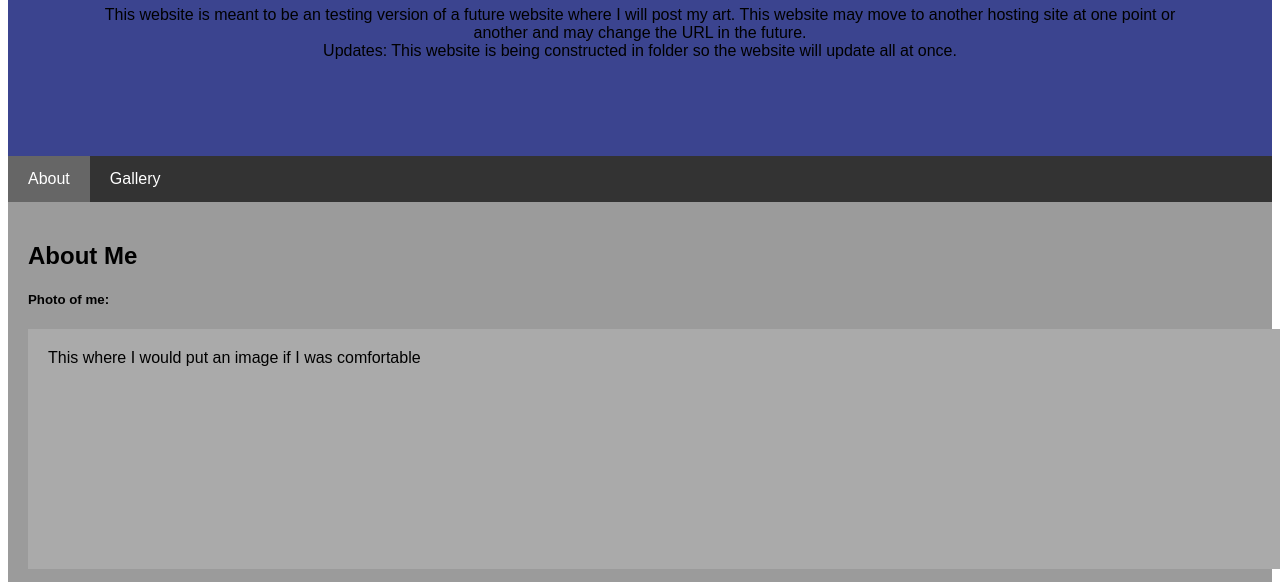
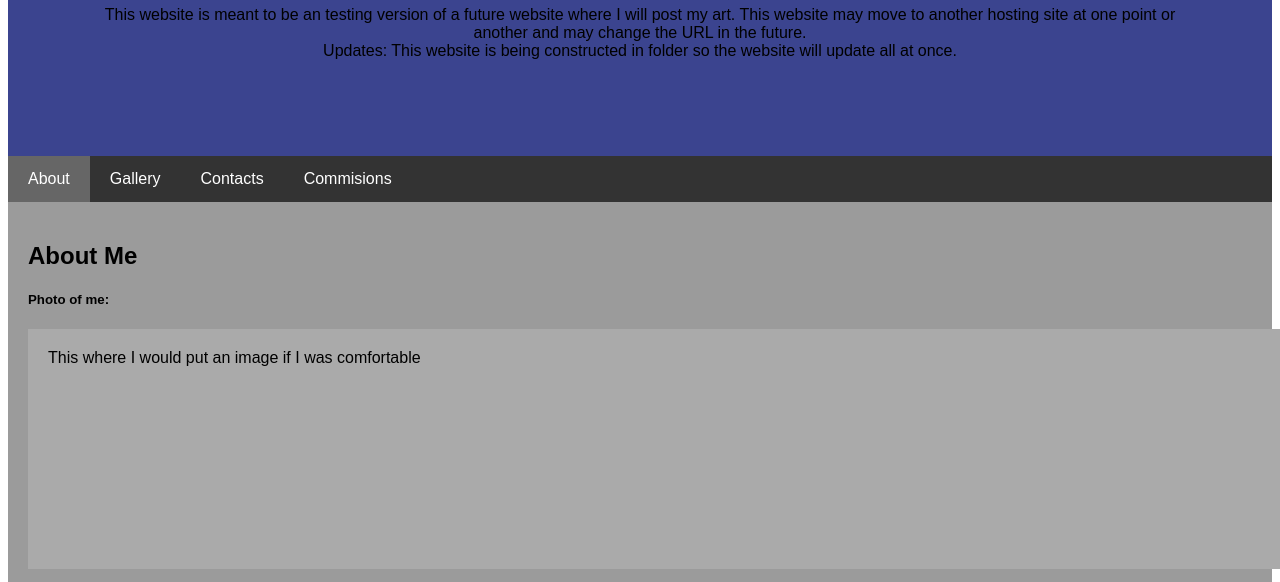
Before and after one commit to SatansPotato/SatansPotato.github.io, a plain HTML site: page index.html in a window 1280 px wide. Shown: the part 181-763 px from the top of the page. Drawn offline with Linux system fonts and the light colour scheme.

Commit message:
Update index.html

```diff
--- a/index.html
+++ b/index.html
@@ -103,6 +103,8 @@ body {
 					<div class="navbar">
 						<a href="https://satanspotato.github.io" class="active">About</a>
 						<a href="https://satanspotato.github.io/gallery.html">Gallery</a>
+						<a href="https://satanspotato.github.io/contacts.html">Contacts</a>
+						<a href="https://satanspotato.github.io/commisions.html">Commisions</a>
 					</div>
 					<div class="row">
 						<div class="side">
```
